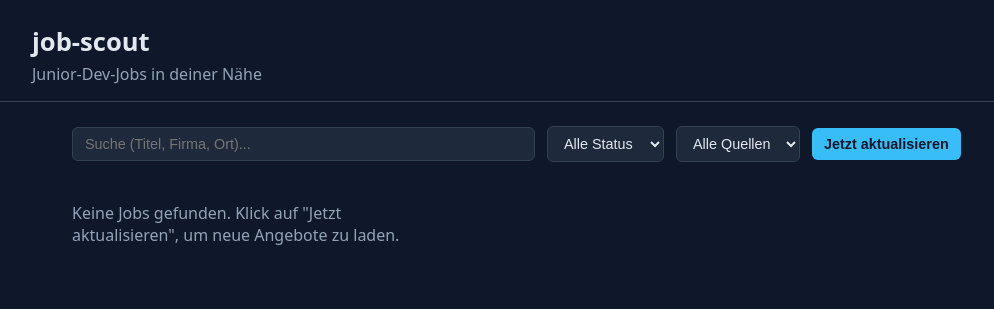
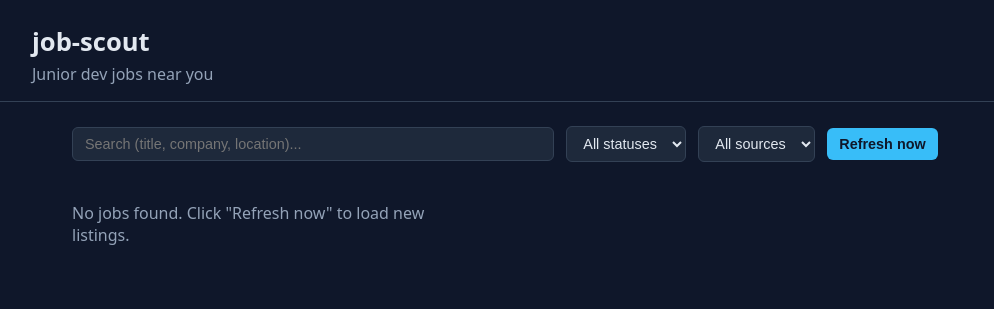
Before and after one commit to Realprojekt/job-scout, a FastAPI app: page / in a window 1280 px wide. Shown: the top 309 px of the page, without its empty margins (0-994 px from the left). Run offline with FastAPI, Linux system fonts and the light colour scheme.

Commit message:
Translate UI, docs, and status enum to English
Keep the codebase and README in English going forward; JobStatus values
(interested/applied/rejected) and all HTMX-rendered strings are now English too.

```diff
--- a/app/models.py
+++ b/app/models.py
@@ -6,9 +6,9 @@ from sqlmodel import Field, SQLModel, UniqueConstraint
 
 class JobStatus(str, Enum):
     new = "new"
-    interessant = "interessant"
-    beworben = "beworben"
-    abgelehnt = "abgelehnt"
+    interested = "interested"
+    applied = "applied"
+    rejected = "rejected"
 
 
 class Job(SQLModel, table=True):
--- a/static/style.css
+++ b/static/style.css
@@ -6,9 +6,9 @@
     --muted: #94a3b8;
     --accent: #38bdf8;
     --new: #64748b;
-    --interessant: #38bdf8;
-    --beworben: #22c55e;
-    --abgelehnt: #ef4444;
+    --interested: #38bdf8;
+    --applied: #22c55e;
+    --rejected: #ef4444;
 }
 
 * { box-sizing: border-box; }
@@ -74,9 +74,9 @@ main { padding: 1.5rem 2rem 3rem; max-width: 1200px; margin: 0 auto; }
     padding: 1rem;
 }
 
-.job-card.status-interessant { border-left-color: var(--interessant); }
-.job-card.status-beworben { border-left-color: var(--beworben); }
-.job-card.status-abgelehnt { border-left-color: var(--abgelehnt); opacity: 0.6; }
+.job-card.status-interested { border-left-color: var(--interested); }
+.job-card.status-applied { border-left-color: var(--applied); }
+.job-card.status-rejected { border-left-color: var(--rejected); opacity: 0.6; }
 
 .job-card-header {
     display: flex;
--- a/templates/base.html
+++ b/templates/base.html
@@ -1,5 +1,5 @@
 <!DOCTYPE html>
-<html lang="de">
+<html lang="en">
 <head>
     <meta charset="UTF-8">
     <meta name="viewport" content="width=device-width, initial-scale=1.0">
@@ -10,7 +10,7 @@
 <body>
     <header>
         <h1>job-scout</h1>
-        <p class="subtitle">Junior-Dev-Jobs in deiner N&auml;he</p>
+        <p class="subtitle">Junior dev jobs near you</p>
     </header>
     <main>
         {% block content %}{% endblock %}
--- a/templates/index.html
+++ b/templates/index.html
@@ -4,20 +4,20 @@
     <input
         type="search"
         name="q"
-        placeholder="Suche (Titel, Firma, Ort)..."
+        placeholder="Search (title, company, location)..."
         hx-get="/partials/jobs"
         hx-trigger="keyup changed delay:300ms"
         hx-target="#job-list"
         hx-include="[name='status'],[name='source']"
     >
     <select name="status" hx-get="/partials/jobs" hx-trigger="change" hx-target="#job-list" hx-include="[name='q'],[name='source']">
-        <option value="">Alle Status</option>
+        <option value="">All statuses</option>
         {% for s in statuses %}
         <option value="{{ s.value }}">{{ s.value }}</option>
         {% endfor %}
     </select>
     <select name="source" hx-get="/partials/jobs" hx-trigger="change" hx-target="#job-list" hx-include="[name='q'],[name='status']">
-        <option value="">Alle Quellen</option>
+        <option value="">All sources</option>
         <option value="arbeitnow">Arbeitnow</option>
         <option value="adzuna">Adzuna</option>
     </select>
@@ -25,8 +25,8 @@
         hx-post="/fetch"
         hx-target="#job-list"
         hx-indicator="#fetch-indicator"
-    >Jetzt aktualisieren</button>
-    <span id="fetch-indicator" class="htmx-indicator">l&auml;dt neue Jobs (kann etwas dauern)...</span>
+    >Refresh now</button>
+    <span id="fetch-indicator" class="htmx-indicator">loading new jobs (may take a moment)...</span>
 </section>
 
 <div id="job-list">
--- a/templates/partials/job_card.html
+++ b/templates/partials/job_card.html
@@ -8,7 +8,7 @@
             hx-target="#job-{{ job.id }}"
             hx-swap="outerHTML"
         >
-            {% for s in ["new", "interessant", "beworben", "abgelehnt"] %}
+            {% for s in ["new", "interested", "applied", "rejected"] %}
             <option value="{{ s }}" {% if job.status.value == s %}selected{% endif %}>{{ s }}</option>
             {% endfor %}
         </select>
@@ -20,7 +20,7 @@
         <span class="badge badge-source">{{ job.source }}</span>
         {% if job.remote %}<span class="badge badge-remote">remote</span>{% endif %}
         {% if job.distance_km is not none %}<span class="badge badge-distance">{{ job.distance_km }} km</span>{% endif %}
-        {% if job.posted_at %}<span class="badge badge-date">{{ job.posted_at.strftime("%d.%m.%Y") }}</span>{% endif %}
+        {% if job.posted_at %}<span class="badge badge-date">{{ job.posted_at.strftime("%Y-%m-%d") }}</span>{% endif %}
     </div>
     <p class="job-description">{{ job.description[:280] }}{% if job.description|length > 280 %}&hellip;{% endif %}</p>
 </article>
--- a/templates/partials/job_list.html
+++ b/templates/partials/job_list.html
@@ -2,6 +2,6 @@
     {% for job in jobs %}
         {% include "partials/job_card.html" %}
     {% else %}
-        <p class="empty">Keine Jobs gefunden. Klick auf "Jetzt aktualisieren", um neue Angebote zu laden.</p>
+        <p class="empty">No jobs found. Click "Refresh now" to load new listings.</p>
     {% endfor %}
 </div>
```
Also changed, not shown: README.md, 1 other file.
